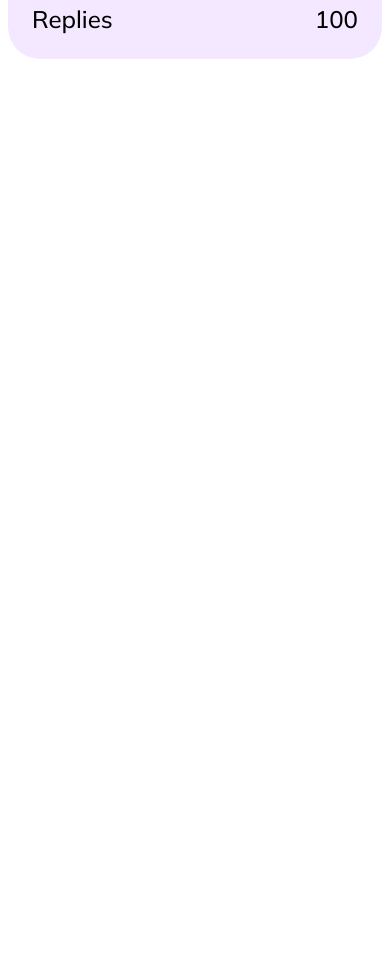
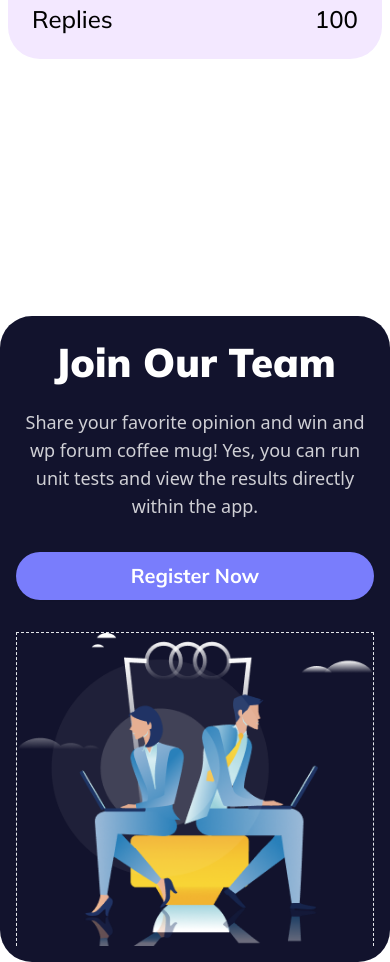
Before and after one commit to miraz-faruk/byteful-insights, a plain HTML site: page index.html in a window 390 px wide. Shown: the part 528-1490 px from the top of the page. Before the commit the page ends 844 px from the top, so only its background shows below. Drawn offline with nearby package versions, Linux system fonts and the light colour scheme.

Commit message:
Added responsive join our team section

```diff
--- a/index.html
+++ b/index.html
@@ -125,7 +125,23 @@
         </section>
     </header>
     <main>
-
+        <!-- Join our team section -->
+        <section class="container mx-auto bg-[#12132D] rounded-[32px] text-white">
+            <div class="lg:flex lg:text-left text-center p-4 lg:p-0">
+                <div class="flex flex-col justify-center lg:ps-24">
+                    <h1 class="mulish-large text-[40px] pb-4">Join Our Team</h1>
+                    <p class="text-lg text-[#FFFFFFCC] pb-8">Share your favorite opinion and win and wp forum coffee
+                        mug!
+                        Yes, you can run unit tests and view the results directly within the app.</p>
+                    <button
+                        class="btn bg-[#797DFC] border-0 rounded-full text-white mulish-medium text-xl px-10 w-full lg:w-1/3">Register
+                        Now</button>
+                </div>
+                <div class="pt-8 lg:pt-16 lg:pe-6">
+                    <img class="border-x border-t border-dashed" src="images/joinforum.png" alt="">
+                </div>
+            </div>
+        </section>
     </main>
     <footer>
 
```
